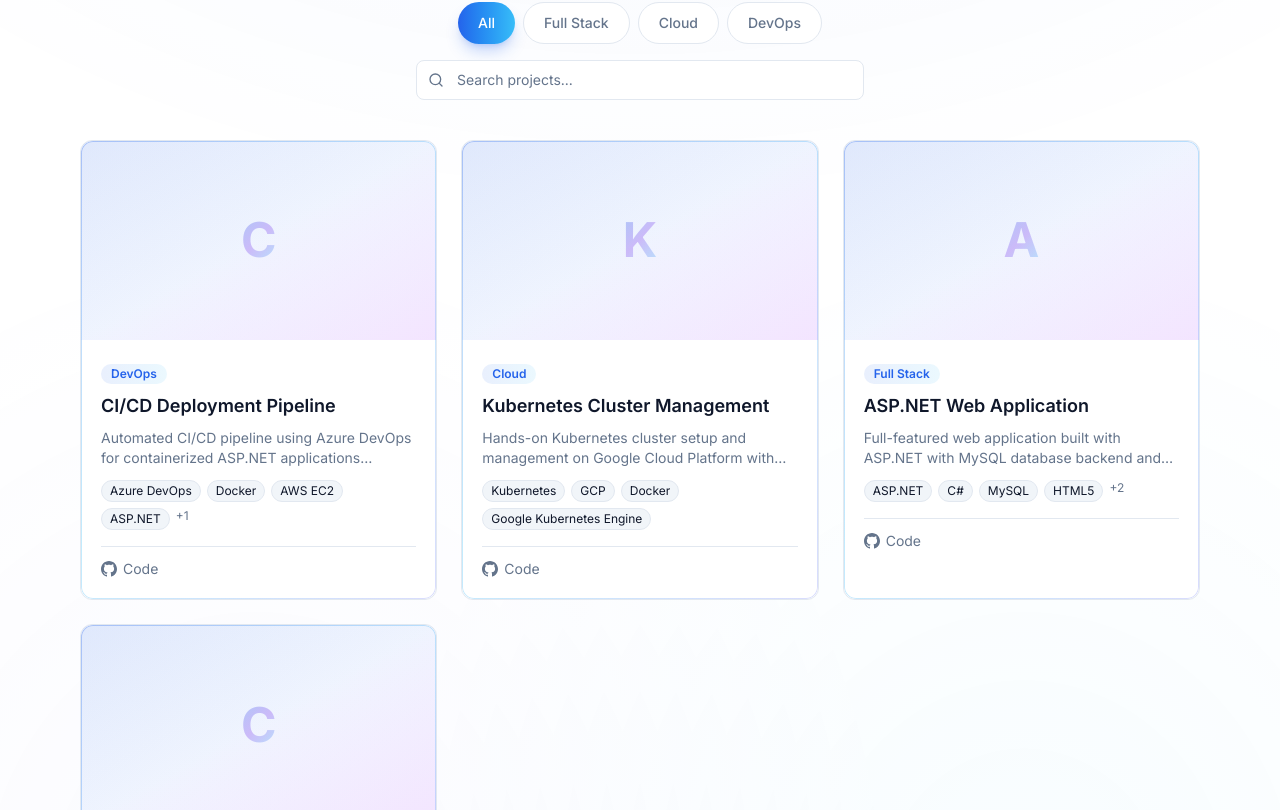
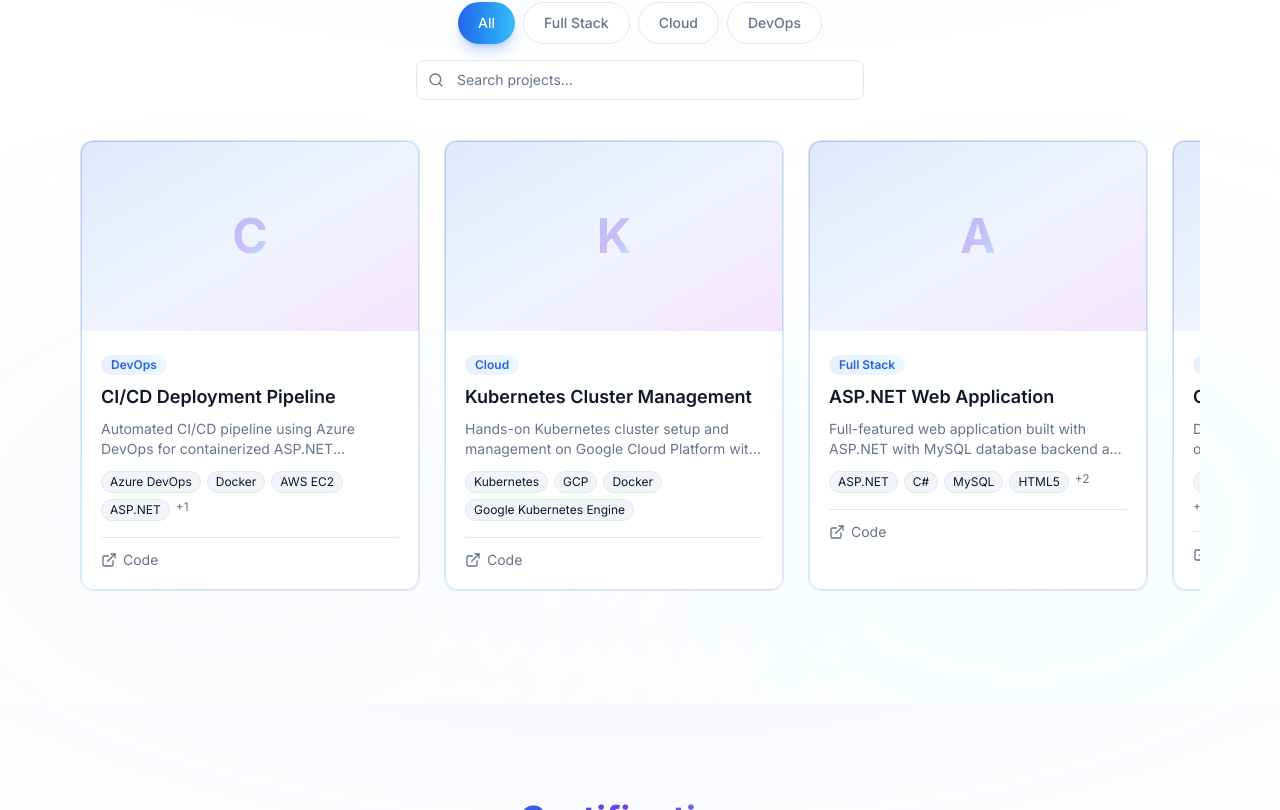
Before and after one commit to sumitmishras/-portfolio, a Next.js app: page / in a window 1280 px wide. Shown: the part 3170-3980 px from the top of the page. Built offline with nearby package versions, Linux system fonts and the light colour scheme.

Commit message:
Projects section: horizontal slider with navigation arrows

```diff
--- a/src/app/globals.css
+++ b/src/app/globals.css
@@ -160,6 +160,9 @@
     50% { opacity: 0.5; }
   }
 
+  .scrollbar-hide::-webkit-scrollbar { display: none; }
+  .scrollbar-hide { -ms-overflow-style: none; scrollbar-width: none; }
+
   .section-divider {
     height: 1px;
     background: linear-gradient(90deg, transparent, rgba(37,99,235,0.2), rgba(56,189,248,0.2), transparent);
--- a/src/components/sections/Projects.tsx
+++ b/src/components/sections/Projects.tsx
@@ -1,18 +1,18 @@
 "use client";
 
-import { useState } from "react";
-import { motion, AnimatePresence } from "framer-motion";
+import { useState, useRef } from "react";
+import { motion, useScroll, useTransform } from "framer-motion";
 import { projects, projectCategories } from "@/data/projects";
 import { fadeInUp, staggerContainer } from "@/lib/animations";
 import { cn } from "@/lib/utils";
-import { ExternalLink, Search } from "lucide-react";
-import { GithubIcon } from "@/components/ui/icons";
+import { ExternalLink, Search, ChevronLeft, ChevronRight } from "lucide-react";
 import { Badge } from "@/components/ui/badge";
 import { Input } from "@/components/ui/input";
 
 export function Projects() {
   const [activeCategory, setActiveCategory] = useState("All");
   const [searchQuery, setSearchQuery] = useState("");
+  const scrollRef = useRef<HTMLDivElement>(null);
 
   const filtered = projects.filter((p) => {
     const matchesCategory = activeCategory === "All" || p.category === activeCategory;
@@ -22,6 +22,12 @@ export function Projects() {
       p.technologies.some((t) => t.toLowerCase().includes(searchQuery.toLowerCase()));
     return matchesCategory && matchesSearch;
   });
+
+  const scroll = (dir: "left" | "right") => {
+    if (!scrollRef.current) return;
+    const amount = 340;
+    scrollRef.current.scrollBy({ left: dir === "left" ? -amount : amount, behavior: "smooth" });
+  };
 
   return (
     <section id="projects" className="relative py-24">
@@ -76,20 +82,28 @@ export function Projects() {
           </div>
         </motion.div>
 
-        <motion.div layout className="mt-10 grid gap-6 sm:grid-cols-2 lg:grid-cols-3">
-          <AnimatePresence mode="popLayout">
+        <div className="relative mt-10 group">
+          <button
+            onClick={() => scroll("left")}
+            className="absolute left-0 top-1/2 -translate-y-1/2 z-10 h-10 w-10 rounded-full bg-background/80 backdrop-blur border shadow-md flex items-center justify-center opacity-0 group-hover:opacity-100 transition-opacity hover:bg-background"
+            aria-label="Previous"
+          >
+            <ChevronLeft className="h-5 w-5" />
+          </button>
+
+          <div
+            ref={scrollRef}
+            className="flex gap-6 overflow-x-auto scroll-smooth pb-4 snap-x snap-mandatory [-webkit-overflow-scrolling:touch] scrollbar-hide"
+            style={{ scrollbarWidth: "none", msOverflowStyle: "none" }}
+          >
             {filtered.map((project) => (
-              <motion.div
+              <div
                 key={project.id}
-                layout
-                initial={{ opacity: 0, scale: 0.9 }}
-                animate={{ opacity: 1, scale: 1 }}
-                exit={{ opacity: 0, scale: 0.9 }}
-                transition={{ duration: 0.3 }}
-                className="group rounded-xl border bg-card overflow-hidden transition-all duration-300 hover:shadow-xl hover:-translate-y-1 gradient-border-card"
+                className="min-w-[300px] md:min-w-[340px] snap-start"
               >
+                <div className="group/card rounded-xl border bg-card overflow-hidden transition-all duration-300 hover:shadow-xl hover:-translate-y-1 gradient-border-card h-full">
                   <div className="aspect-video bg-gradient-to-br from-primary/10 via-accent/5 to-purple-500/10 flex items-center justify-center relative overflow-hidden">
-                  <div className="absolute inset-0 bg-gradient-to-br from-primary/5 to-purple-500/5 group-hover:scale-110 transition-transform duration-500" />
+                    <div className="absolute inset-0 bg-gradient-to-br from-primary/5 to-purple-500/5 group-hover/card:scale-110 transition-transform duration-500" />
                     <span className="text-5xl font-bold gradient-text-strong opacity-30 relative z-10">
                       {project.title.charAt(0)}
                     </span>
@@ -128,7 +142,7 @@ export function Projects() {
                           rel="noopener noreferrer"
                           className="flex items-center gap-1.5 text-sm text-muted-foreground hover:text-primary transition-colors"
                         >
-                        <GithubIcon className="h-4 w-4" /> Code
+                          <ExternalLink className="h-4 w-4" /> Code
                         </a>
                       )}
                       {project.liveUrl && (
@@ -143,10 +157,19 @@ export function Projects() {
                       )}
                     </div>
                   </div>
-              </motion.div>
+                </div>
+              </div>
             ))}
-          </AnimatePresence>
-        </motion.div>
+          </div>
+
+          <button
+            onClick={() => scroll("right")}
+            className="absolute right-0 top-1/2 -translate-y-1/2 z-10 h-10 w-10 rounded-full bg-background/80 backdrop-blur border shadow-md flex items-center justify-center opacity-0 group-hover:opacity-100 transition-opacity hover:bg-background"
+            aria-label="Next"
+          >
+            <ChevronRight className="h-5 w-5" />
+          </button>
+        </div>
 
         {filtered.length === 0 && (
           <motion.p
```
Lines whose indentation alone changed are shown as unchanged.
